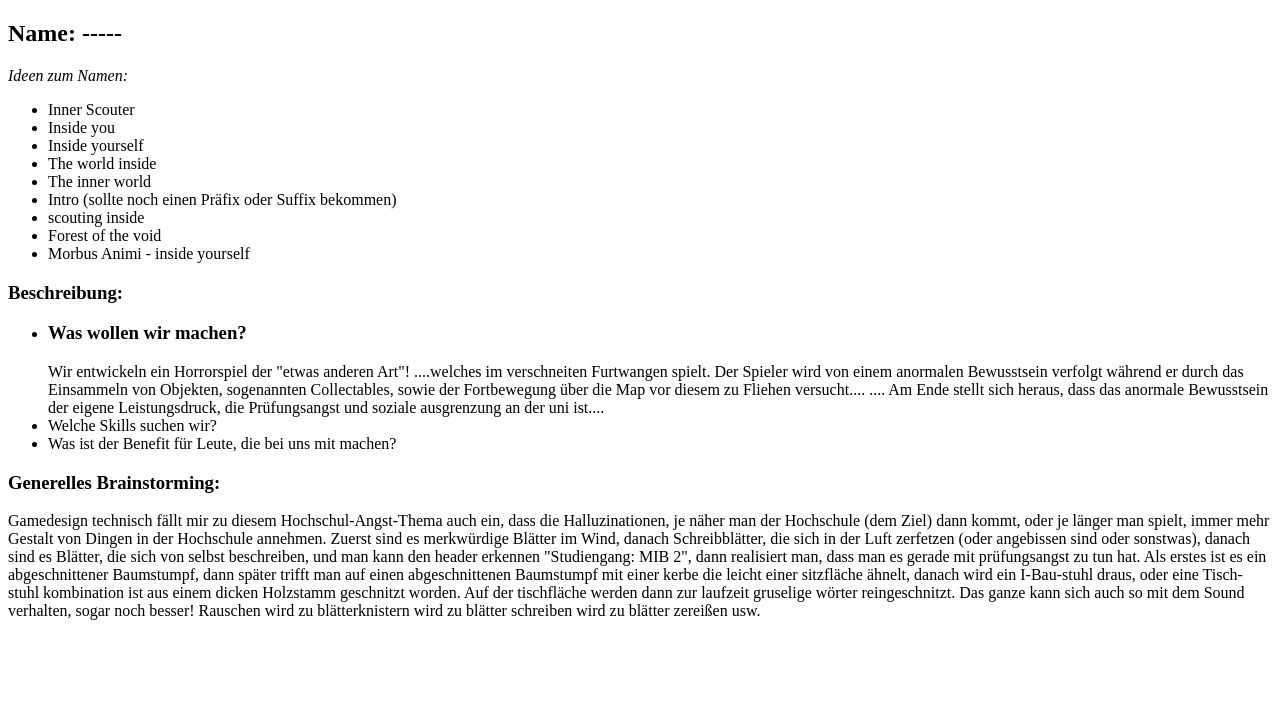
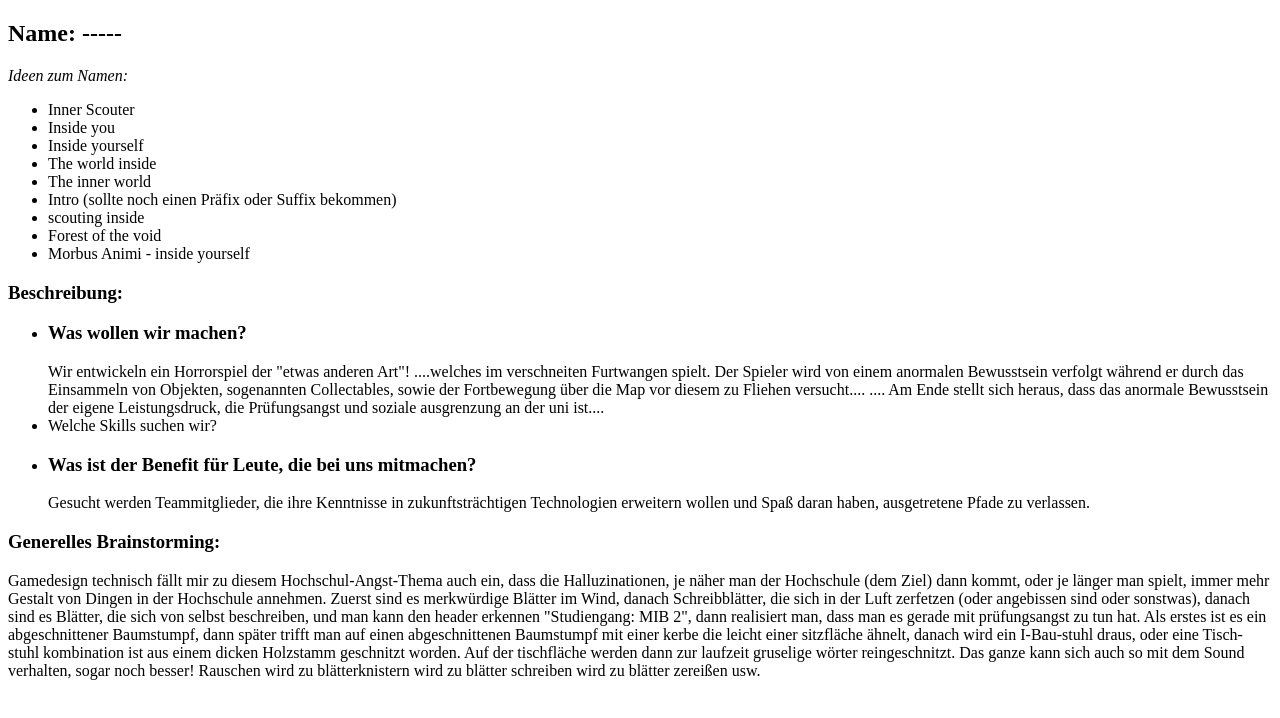
Before and after one commit to CalvinDO/Projektstudium, a plain HTML site: page index.html in a window 1280 px wide. Drawn offline with Linux system fonts and the light colour scheme.

Commit message:
Add Benefits

```diff
--- a/index.html
+++ b/index.html
@@ -72,7 +72,11 @@
                     Welche Skills suchen wir?
                 </li>
                 <li>
-                    Was ist der Benefit für Leute, die bei uns mit machen?
+                    <h3>
+                        Was ist der Benefit für Leute, die bei uns mitmachen?
+                    </h3>
+                    Gesucht werden Teammitglieder, die ihre Kenntnisse in zukunftsträchtigen Technologien
+                    erweitern wollen und Spaß daran haben, ausgetretene Pfade zu verlassen.
                 </li>
             </ul>
         </list>
```
